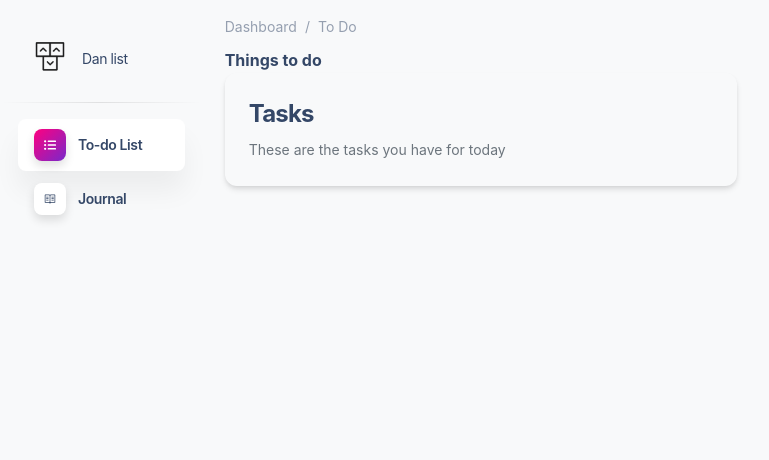
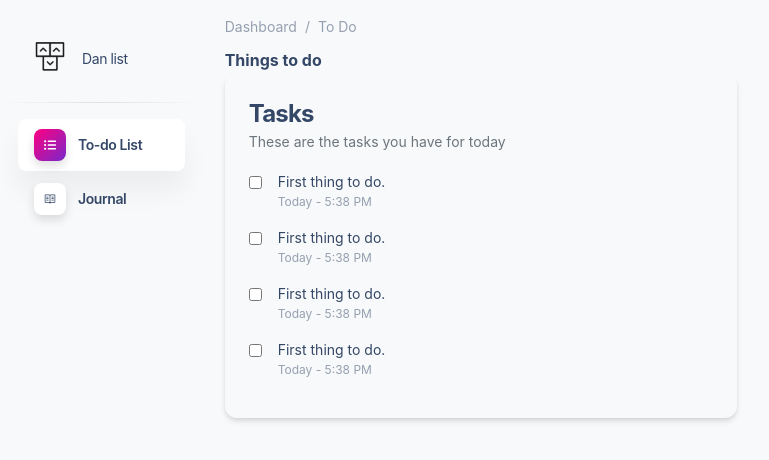
Before and after one commit to danielsyang/magic-todo, a Next.js app: page /todo in a window 1280 px wide. Shown: the top 460 px of the page, without its empty margins (14-783 px from the left). Built offline with nearby package versions, Linux system fonts and the light colour scheme.

Commit message:
Designing ToDo list

```diff
--- /dev/null
+++ b/components/Checkbox.tsx
@@ -0,0 +1,13 @@
+import { InputHTMLAttributes } from "react";
+
+interface CheckBoxProps extends InputHTMLAttributes<HTMLInputElement> {}
+
+export default function CheckBox({ className, type, ...rest }: CheckBoxProps) {
+  return (
+    <input
+      className={"accent-purple-700 " + className}
+      type="checkbox"
+      {...rest}
+    />
+  );
+}
--- a/components/todo/List.tsx
+++ b/components/todo/List.tsx
@@ -1,12 +1,20 @@
 import Card from "../Card";
+import TodoItem from "./TodoItem";
 
 export default function TodoList() {
   return (
     <Card className="max-w-lg">
-      <h4 className="mb-2 font-bold">Tasks</h4>
+      <h4 className="font-bold">Tasks</h4>
       <p className="text-sm text-gray-600">
         These are the tasks you have for today
       </p>
+
+      <div className="mt-4 flex flex-col">
+        <TodoItem />
+        <TodoItem />
+        <TodoItem />
+        <TodoItem />
+      </div>
     </Card>
   );
 }
--- /dev/null
+++ b/components/todo/TodoItem.tsx
@@ -0,0 +1,16 @@
+import isToday from "date-fns/isToday";
+import format from "date-fns/format";
+import CheckBox from "../Checkbox";
+
+export default function TodoItem() {
+  const date = isToday(new Date()) ? `Today - ${format(new Date(), "p")}` : "";
+  return (
+    <div className="flex mb-4">
+      <CheckBox className="mr-4 mb-auto mt-1.5" />
+      <div className="flex flex-col">
+        <p className="text-slate-700 text-sm">First thing to do.</p>
+        <p className="text-slate-700 opacity-50 text-xs">{date}</p>
+      </div>
+    </div>
+  );
+}
--- a/package.json
+++ b/package.json
@@ -9,6 +9,7 @@
     "lint": "next lint"
   },
   "dependencies": {
+    "date-fns": "^2.29.3",
     "next": "12.3.1",
     "react": "18.2.0",
     "react-dom": "18.2.0",
```
Also changed, not shown: 1 other file (tests, documents, lock files or other folders).
